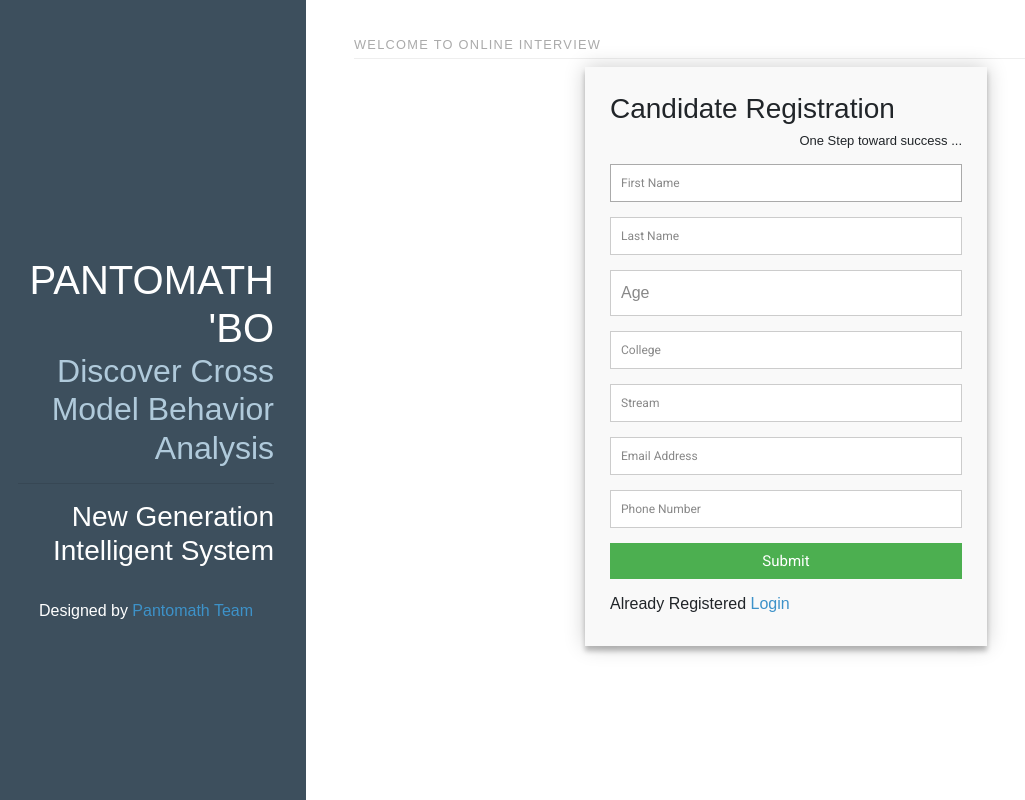
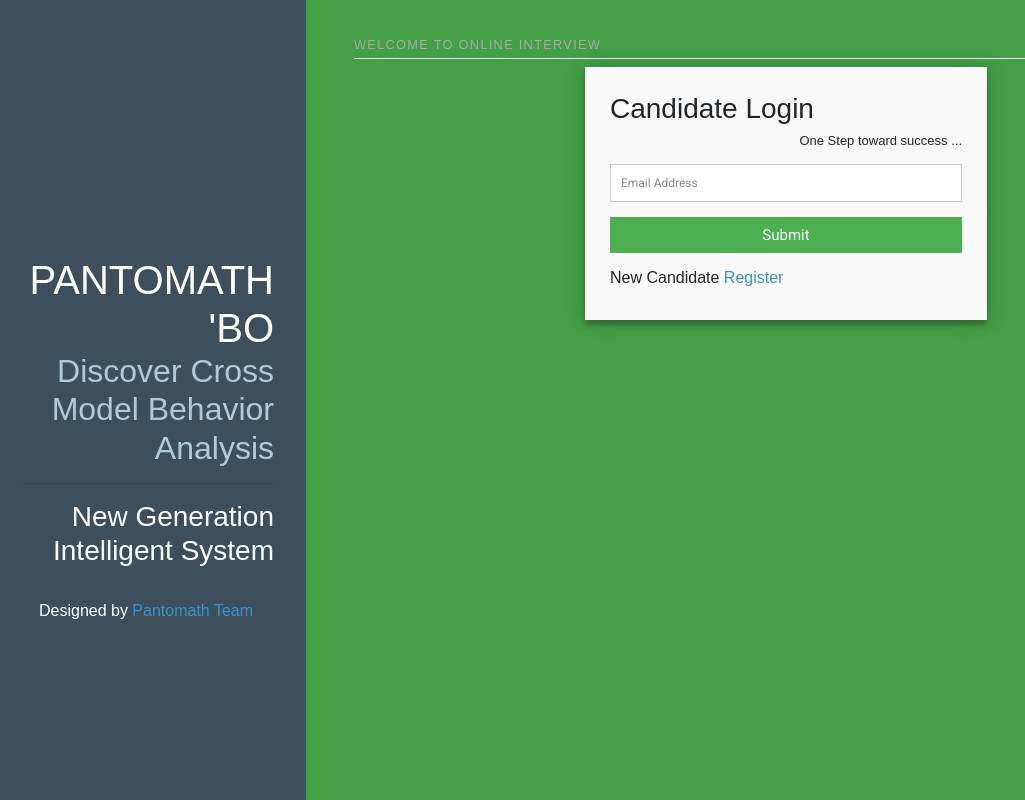
Before and after one commit to BE-PROJECTS2018/GroupNo45-Pantomath-bo, a PHP site: page /registration.html in a window 1280 px wide. Shown: the whole page, without its empty margins (14-1039 px from the left). Run offline with PHP 8.4, Linux system fonts and the light colour scheme; some libraries are stand-ins or nearby versions.

Commit message:
login added

```diff
--- a/css/registration/registration.css
+++ b/css/registration/registration.css
@@ -9,6 +9,10 @@
   -moz-font-smoothing: antialiased;
   -o-font-smoothing: antialiased;
   text-rendering: optimizeLegibility;
+}
+
+body{
+  background-color:#43A047;
 }
 
 .container {
--- a/registration.html
+++ b/registration.html
@@ -10,8 +10,10 @@
     <link rel="stylesheet" href="./css/fontawesome.css" >
     <link rel="stylesheet" href="./css/bootstrap.min.css">
     <link rel="stylesheet" href="./css/registration/registration.css">
+    <link rel="stylesheet" href="./css/registration/modal.css">
     <script type="text/javascript" src="https://cdnjs.cloudflare.com/ajax/libs/jquery/3.2.1/jquery.min.js"></script>
     <script src="https://maxcdn.bootstrapcdn.com/bootstrap/3.3.7/js/bootstrap.min.js"></script>
+    <script src="./js/registration/modal.js"></script>
 
 
     <!--[if lte IE 8]>
@@ -55,8 +57,8 @@
                 <h1 class="content-subhead">Welcome to Online Interview</h1>
 
                 <section>
-                    <div class="container">
-                        <form id="contact" action="" method="post">
+                    <div class="container" id="register">
+                        <form id="contact" action="./register.php" method="post">
                           <h3>Candidate Registration</h3>
                           <h4 style="float:right">One Step toward success ...</h4>
 
@@ -92,41 +94,42 @@
                             <button name="submit" type="submit" id="contact-submit" data-submit="...Sending">Submit</button>
                           </fieldset>
 
-                          <h6>Already Registered <a href="#" title="Login" id="myBtn">Login</a></h6>
+                          <h6>Already Registered <a href="#" id="login-trigger">Login</a></h6>
                         </form>
+
                       </div>
-                </section>
-                <section>
-                    <div class="container">
-                            <!-- Modal -->
-                            <div class="modal fade" id="myModal" role="dialog">
-                                <div class="modal-dialog">
 
-                                <!-- Modal content-->
-                                <div class="modal-content">
-                                    <div class="modal-header">
-                                    <button type="button" class="close" data-dismiss="modal">&times;</button>
-                                    <h4 class="modal-title">Modal Header</h4>
-                                    </div>
-                                    <div class="modal-body">
-                                    <p>Some text in the modal.</p>
-                                    </div>
-                                    <div class="modal-footer">
-                                    <button type="button" class="btn btn-default" data-dismiss="modal">Close</button>
-                                    </div>
-                                </div>
+                      <div class="container" id ="login">
+                            <form id="contact" action="./login.php" method="post">
+                              <h3>Candidate Login</h3>
+                              <h4 style="float:right">One Step toward success ...</h4>
 
-                            </div>
-                        </div>
 
-                    </div>
-                    <script>
-                            $(document).ready(function(){
-                                $("#myBtn").click(function(){
-                                    $("#myModal").modal();
+                              <fieldset>
+                                <input placeholder="Email Address" type="email" tabindex="6" required>
+                              </fieldset>
+
+                              <fieldset>
+                                <button name="submit" type="submit" id="contact-submit" data-submit="...Sending">Submit</button>
+                              </fieldset>
+
+                              <h6>New Candidate <a href="#" id = "register-trigger">Register</a></h6>
+                            </form>
+                          </div>
+                          <script>
+                              $(document).ready(function(){
+                                    $("#register").hide();
+
+                                    $("#login-trigger").click(function(){
+                                        $("#register").hide();
+                                        $("#login").show();
+                                    });
+                                    $("#register-trigger").click(function(){
+                                        $("#login").hide();
+                                        $("#register").show();
+                                    });
                                 });
-                            });
-                    </script>
+                          </script>
                 </section>
             </div>
         </div>
```
